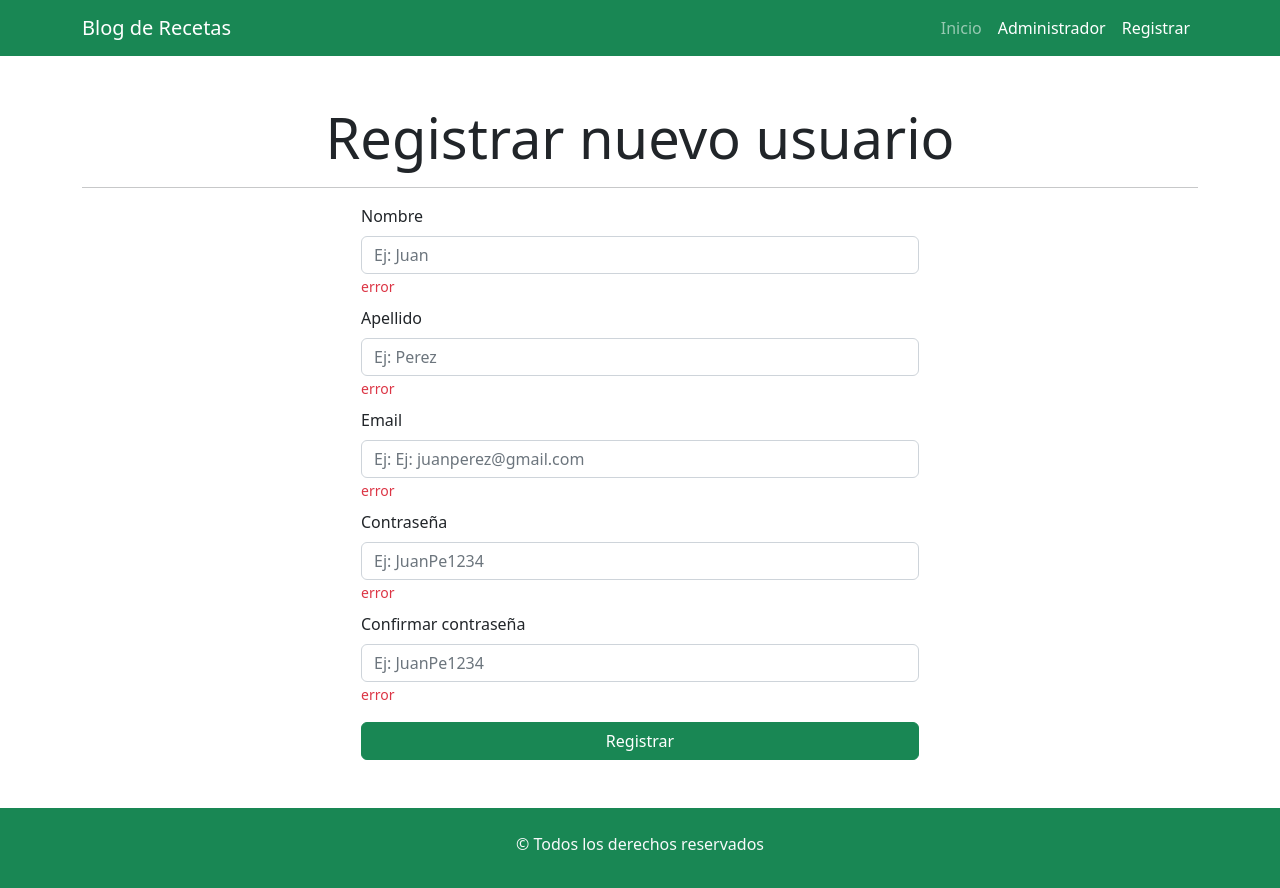
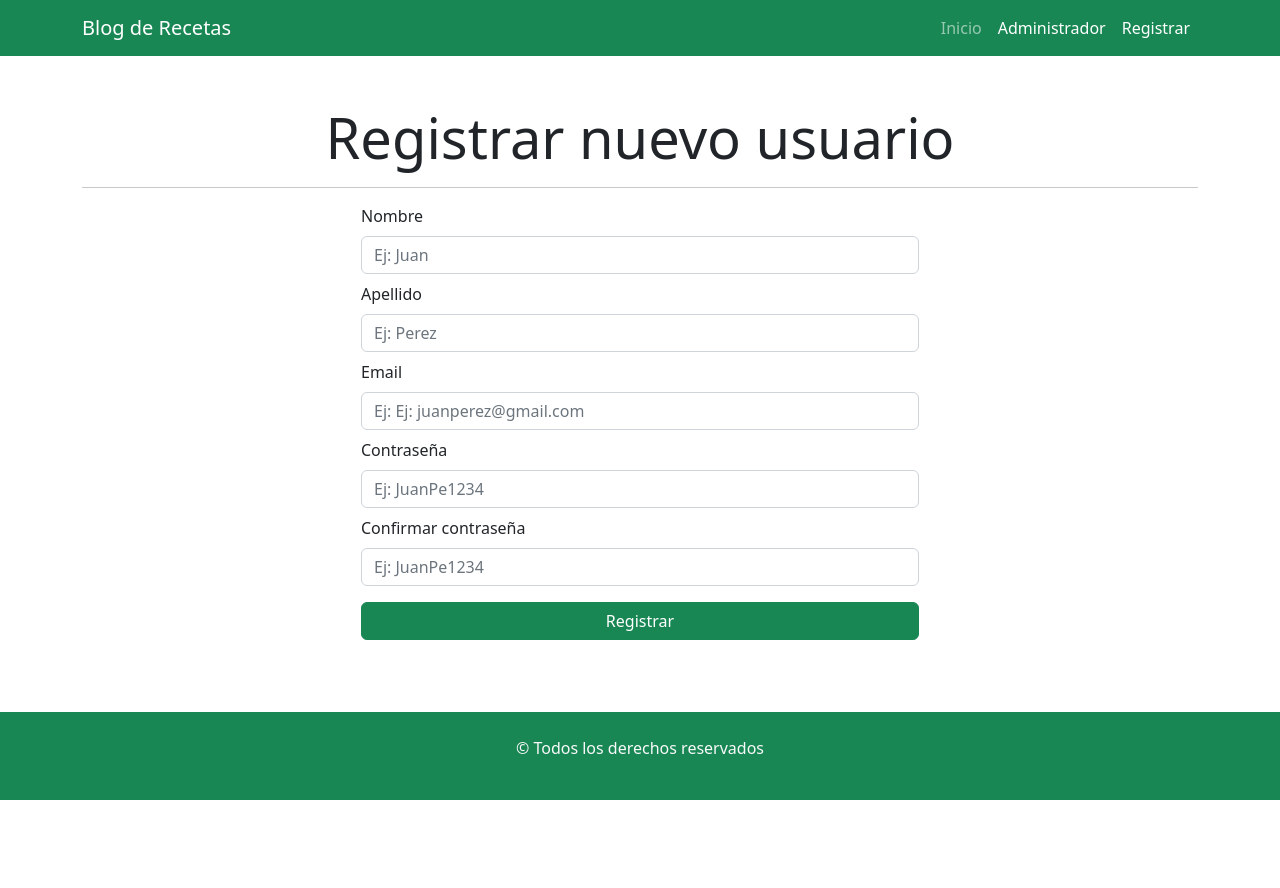
Before and after one commit to 22AGabriel/BlogRecetas-Frontend, a React (Create React App) app: page /administrar/registrar in a window 1280 px wide. Shown: the top 888 px of the page. After the commit the page ends 800 px from the top, so only its background shows below. Built offline with nearby package versions, Linux system fonts and the light colour scheme.

Commit message:
validaciones en el formulario de registro

```diff
--- a/src/components/views/Registrar.jsx
+++ b/src/components/views/Registrar.jsx
@@ -1,7 +1,16 @@
 import React from "react";
 import { Button, Container, Form } from "react-bootstrap";
+import { useForm } from "react-hook-form";
 
 const Registrar = () => {
+  const {register, handleSubmit, formState: { errors }, watch, reset} = useForm();
+  const password = watch('password');
+
+  const onSubmit = (data) => {
+    delete data.confirmPassword;
+    console.log(data)
+  }
+
   return (
     <Container className="my-5 mainSection">
       <div className="text-center">
@@ -9,15 +18,22 @@ const Registrar = () => {
         <hr />
       </div>
       <div className="d-flex justify-content-center">
-        <Form className="w-form">
-          <Form.Group className="mb-2">
+        <Form onSubmit={handleSubmit(onSubmit)} className="w-form">
+        <Form.Group className="mb-2">
             <Form.Label>Nombre</Form.Label>
             <Form.Control
             type="text"
             placeholder="Ej: Juan"
+            {...register("nombre", {
+              required: "Este campo es obligatorio",
+              minLength: {
+                value: 3,
+                message: "Ingresa un nombre válido"
+              }
+            })}
             ></Form.Control>
             <Form.Text className="text-danger">
-              error
+              {errors.nombre?.message}
             </Form.Text>
           </Form.Group>
           <Form.Group className="mb-2">
@@ -25,9 +41,16 @@ const Registrar = () => {
             <Form.Control
             type="text"
             placeholder="Ej: Perez"
+            {...register("apellido", {
+              required: "Este campo es obligatorio",
+              minLength: {
+                value: 3,
+                message: "Ingresa un apellido válido"
+              }
+            })}
             ></Form.Control>
             <Form.Text className="text-danger">
-              error
+              {errors.apellido?.message}
             </Form.Text>
           </Form.Group>
           <Form.Group className="mb-2">
@@ -35,9 +58,16 @@ const Registrar = () => {
             <Form.Control
             type="email"
             placeholder="Ej: Ej: juanperez@gmail.com"
+            {...register("email", {
+              required: "Este campo es obligatorio",
+              pattern: {
+                value: /^[^@]+@[^@]+\.[a-zA-Z]{2,}$/,
+                message: "Debes ingresar un email válido",
+              }
+            })}
             ></Form.Control>
             <Form.Text className="text-danger">
-              error
+              {errors.email?.message}
             </Form.Text>
           </Form.Group>
           <Form.Group className="mb-2">
@@ -45,9 +75,16 @@ const Registrar = () => {
             <Form.Control
             type="password"
             placeholder="Ej: JuanPe1234"
+            {...register("password", {
+              required: "Este campo es obligatorio",
+              pattern: {
+                value: /^(?=\w*\d)(?=\w*[A-Z])(?=\w*[a-z])\S{8,16}$/,
+                message: "Entre 8 y 16 caracteres, al menos un dígito, al menos una mayúscula, al menos una minúscula y NO puede tener otros símbolos.",
+              },
+            })}
             ></Form.Control>
             <Form.Text className="text-danger">
-              error
+              {errors.password?.message}
             </Form.Text>
           </Form.Group>
           <Form.Group className="mb-3">
@@ -55,9 +92,18 @@ const Registrar = () => {
             <Form.Control
             type="password"
             placeholder="Ej: JuanPe1234"
+            {...register("confirmPassword", {
+              required: "Este campo es obligatorio",
+              pattern: {
+                value: /^(?=\w*\d)(?=\w*[A-Z])(?=\w*[a-z])\S{8,16}$/,
+                message: "Entre 8 y 16 caracteres, al menos un dígito, al menos una mayúscula, al menos una minúscula y NO puede tener otros símbolos.",
+              },
+              validate: (value) =>
+              value === password || "Las contraseñas no coinciden"
+            })}
             ></Form.Control>
             <Form.Text className="text-danger">
-              error
+              {errors.rePassword?.message}
             </Form.Text>
           </Form.Group>
           <Button className="w-100" variant="success" type="submit">
```
